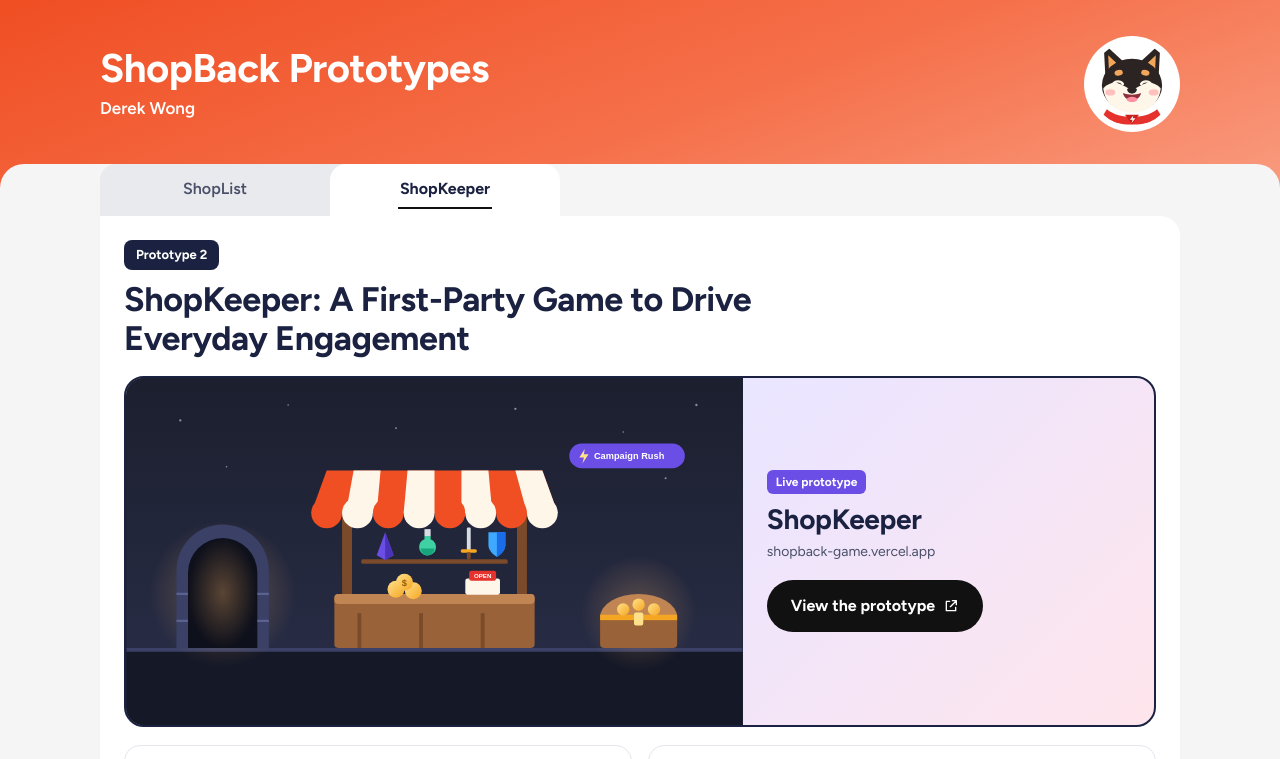
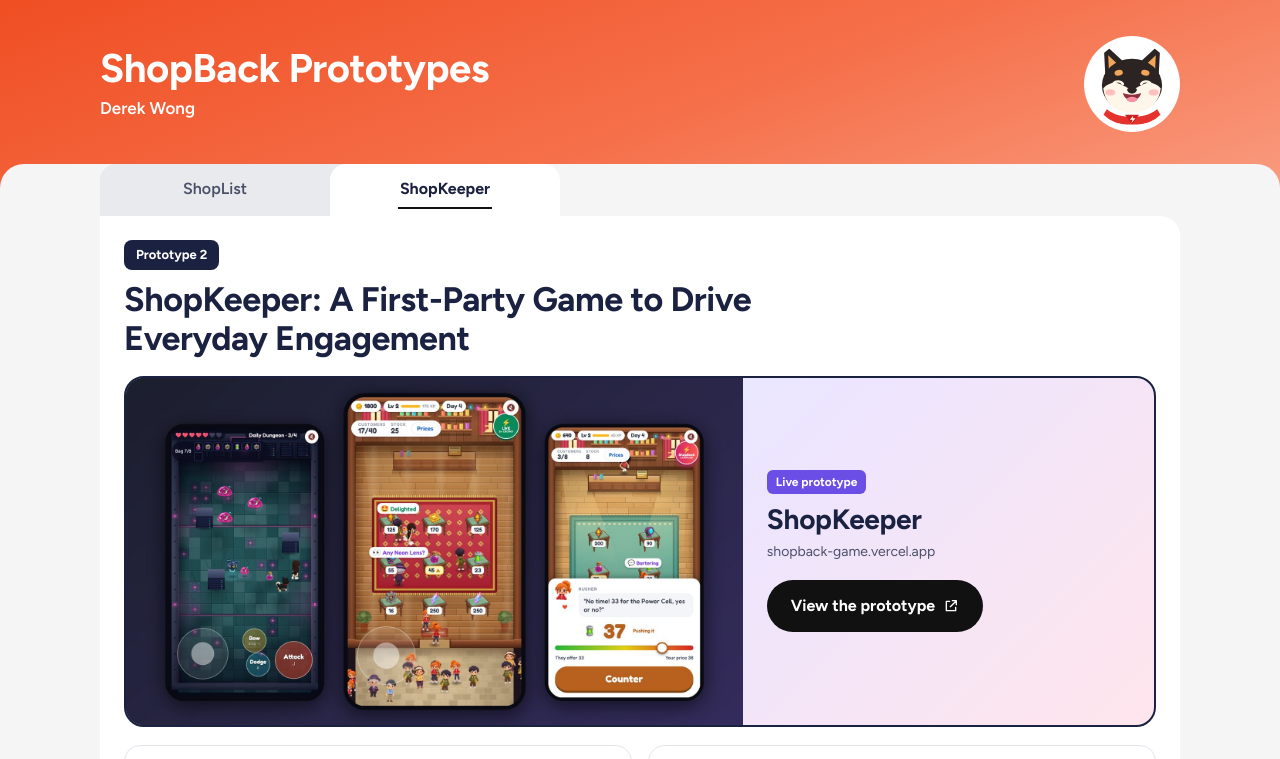
Before and after one commit to goodkarmadoge/shopback-shoplist, a plain HTML site: page hub/index.html in a window 1280 px wide. Both pictures are taken after a click on the tab "ShopKeeper". Shown: the top 759 px of the page. Drawn offline with Linux system fonts and the light colour scheme.

Commit message:
Use real ShopKeeper screenshots for its preview card
Replaces the illustrated preview with three screenshots from the game
build: Daily Dungeon combat with the shiba companion, a busy shop
during a ShopBack campaign, and the haggle slider.

Co-Authored-By: Claude Fable 5.2 <noreply@anthropic.com>
Claude-Session: https://claude.ai/code/session_01HgKsy6gEWgYt2QxgyQfVPT

```diff
--- a/hub/index.html
+++ b/hub/index.html
@@ -126,7 +126,7 @@ body { margin: 0; background: var(--bg); color: var(--ink); font-family: Figtree
 <h2>ShopKeeper: A First-Party Game to Drive Everyday Engagement</h2>
 </div>
 <a class="preview" href="https://shopback-game.vercel.app/" target="_blank" rel="noopener">
-<span class="preview-media"><img src="img/shopkeeper-preview.svg" alt="Illustration of a small shop stall with loot on its shelves, a dungeon door and a treasure chest" width="1600" height="900"></span>
+<span class="preview-media"><img src="img/shopkeeper-preview.jpg" alt="Three ShopKeeper screenshots: fighting slimes in the Daily Dungeon with the shiba companion, a busy shop during a ShopBack campaign, and haggling over a price with a customer" width="1600" height="900"></span>
 <span class="preview-body">
 <span class="preview-label">Live prototype</span>
 <span class="preview-title">ShopKeeper</span>
```
Also changed, not shown: hub/img/shopkeeper-preview.jpg (added), hub/img/shopkeeper-preview.svg (deleted).
